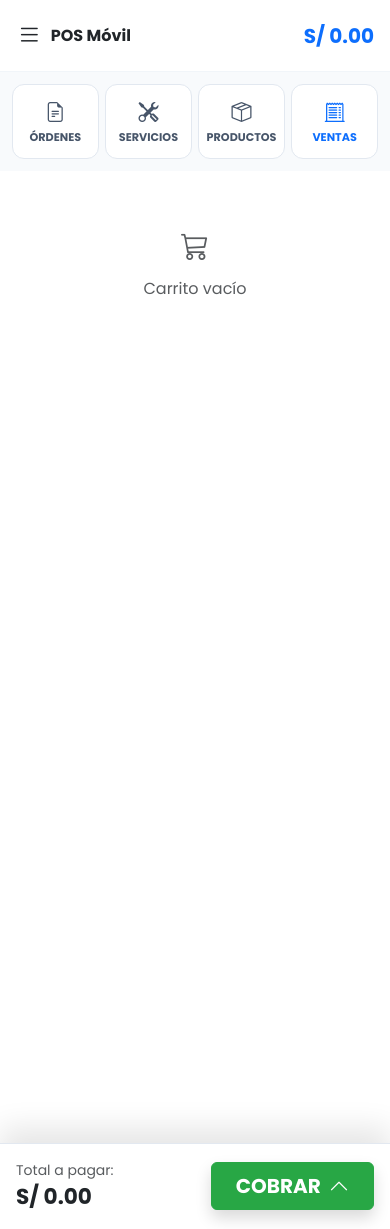
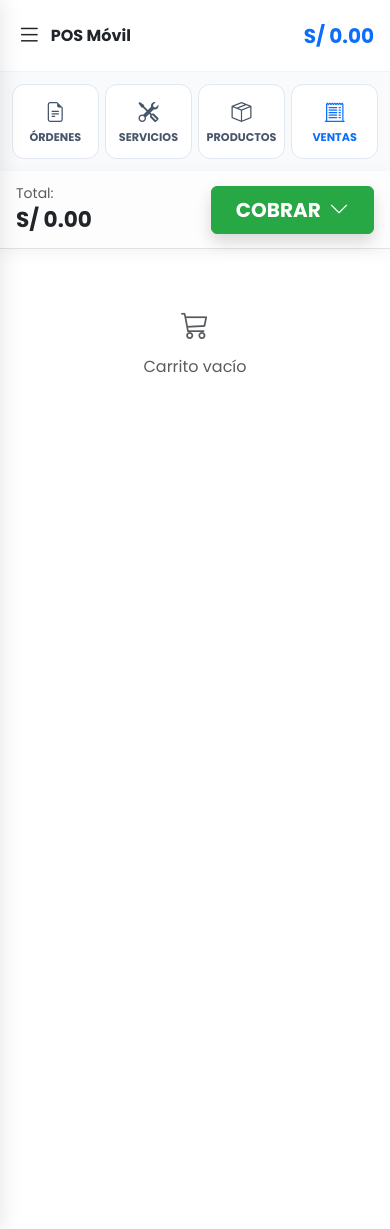
Before and after one commit to Cristianv222/TallerNicolas, a Django app: page /ventas/ in a window 390 px wide. Run offline with Django 5.2, Linux system fonts and the light colour scheme; the visitor is signed in with stand-in values (Sample User, id 1); data that the repository does not hold is empty; some libraries are stand-ins or nearby versions.

Commit message:
fix punto de venta

```diff
--- a/templates/ventas/punto_venta.html
+++ b/templates/ventas/punto_venta.html
@@ -1296,14 +1296,13 @@
             }
 
             .mobile-footer-total {
-                padding: 1rem;
-                padding-bottom: calc(1rem + env(safe-area-inset-bottom)); /* Ajuste para teléfonos modernos */
-                background: white;
-                box-shadow: 0 -15px 30px rgba(0,0,0,0.1);
+                padding: 0.75rem 1rem;
+                background: #fdfdfd;
+                box-shadow: 0 4px 15px rgba(0,0,0,0.05);
                 display: flex; justify-content: space-between; align-items: center;
                 border-top: 1px solid #e2e8f0;
                 position: relative;
-                z-index: 1000; /* Siempre al frente */
+                z-index: 1000;
             }
 
             /* Payment Drawer */
@@ -1320,8 +1319,12 @@
             .payment-drawer.open { bottom: 0; }
 
             /* Asegurar que el modal de confirmación esté por encima del drawer */
-            .modal { z-index: 4000 !important; }
-            .modal-backdrop { z-index: 3999 !important; }
+            .modal { z-index: 6000 !important; }
+            .modal-backdrop { z-index: 5999 !important; }
+
+            /* Menú lateral por encima del POS */
+            .mobile-sidebar { z-index: 8000 !important; }
+            .mobile-sidebar-overlay { z-index: 7999 !important; }
         }
     </style>
 {% endblock %}
@@ -1444,7 +1447,7 @@
     <div id="mobile-interface">
         <div class="mobile-header">
             <div class="d-flex align-items-center gap-2">
-                <button class="btn btn-link p-0 text-dark" onclick="toggleSidebar()"><i class="bi bi-list fs-2"></i></button>
+                <button class="btn btn-link p-0 text-dark" onclick="toggleMobileSidebar()"><i class="bi bi-list fs-2"></i></button>
                 <h6 class="mb-0 fw-bold">POS Móvil</h6>
             </div>
             <div class="fw-bold text-primary fs-5" id="mobile-total-header">S/ 0.00</div>
@@ -1457,12 +1460,22 @@
             <button class="m-action-btn text-primary" onclick="showAllSalesModal()"><i class="bi bi-receipt-cutoff"></i><span>VENTAS</span></button>
         </div>
 
+        <!-- Barra de Cobro ahora arriba para evitar que se esconda -->
+        <div class="mobile-footer-total border-bottom border-top-0">
+            <div>
+                <div class="small text-muted">Total:</div>
+                <div class="fw-bold fs-4 text-dark" id="totalAmountMobileFooter">S/ 0.00</div>
+            </div>
+            <button id="btnOpenDrawer" class="btn btn-success btn-lg px-4 fw-bold shadow" onclick="togglePaymentDrawer(true)">
+                COBRAR <i class="bi bi-chevron-down ms-1"></i>
+            </button>
+        </div>
+
         <div class="mobile-cart-container">
             <div id="cartItemsMobile">
                 <!-- Items de carrito fluyen aquí -->
             </div>
 
-            <!-- Desglose de Totales siempre visible al final del scroll -->
             <div id="mobile-cart-summary" class="p-3 bg-light border-top" style="display: none;">
                 <div class="d-flex justify-content-between text-muted small mb-1">
                     <span>Subtotal:</span>
@@ -1472,21 +1485,7 @@
                     <span>IVA (15%):</span>
                     <span id="taxAmountMobileMain">S/ 0.00</span>
                 </div>
-                <div class="d-flex justify-content-between fw-bold text-dark fs-5">
-                    <span>TOTAL:</span>
-                    <span id="totalAmountMobileMain">S/ 0.00</span>
-                </div>
-            </div>
-        </div>
-
-        <div class="mobile-footer-total">
-            <div>
-                <div class="small text-muted">Total a pagar:</div>
-                <div class="fw-bold fs-4 text-dark" id="totalAmountMobileFooter">S/ 0.00</div>
-            </div>
-            <button id="btnOpenDrawer" class="btn btn-success btn-lg px-4 fw-bold shadow" onclick="togglePaymentDrawer(true)">
-                COBRAR <i class="bi bi-chevron-up ms-1"></i>
-            </button>
+            </div>
         </div>
 
         <!-- Cajón de Pago -->
```
